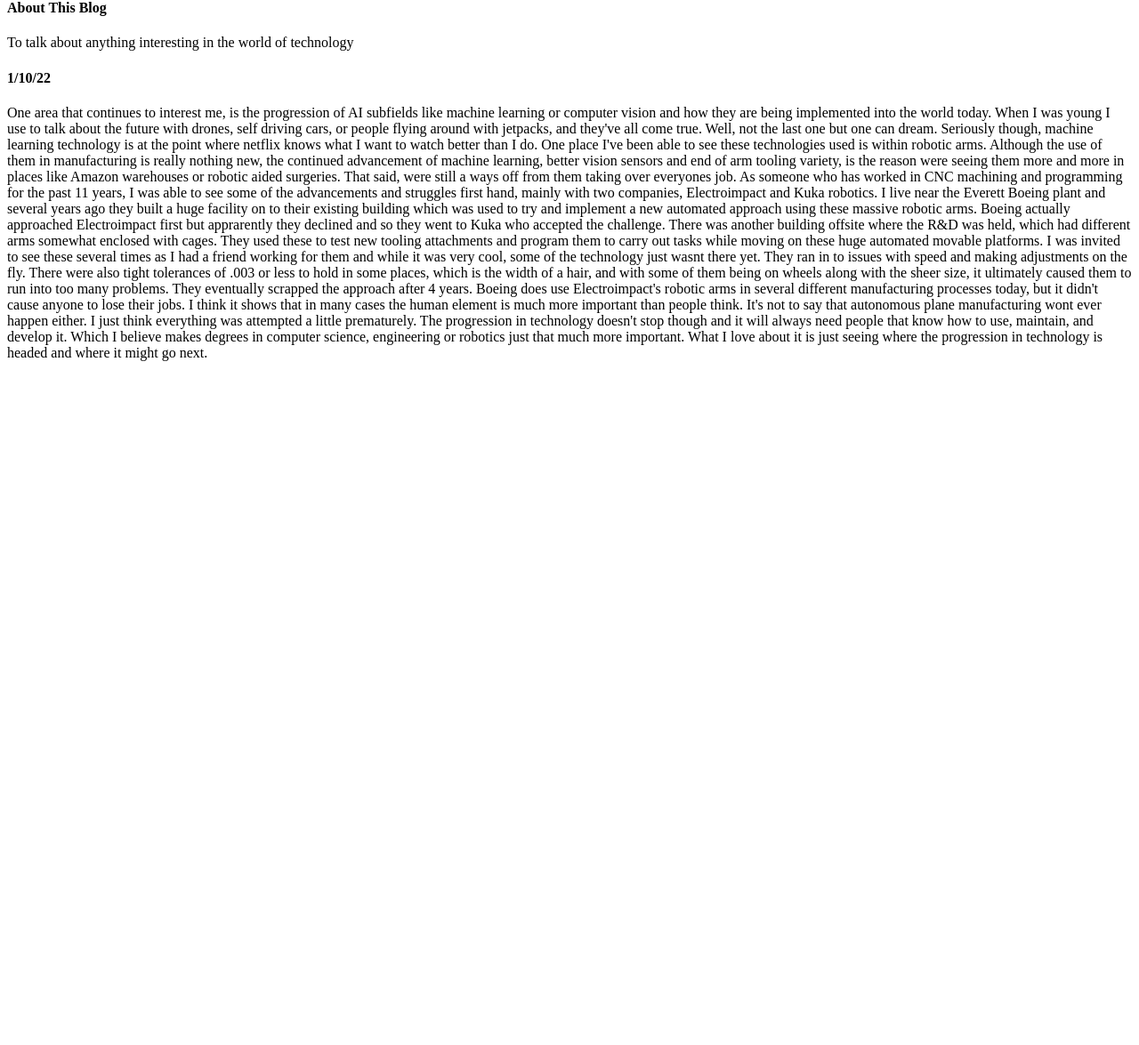
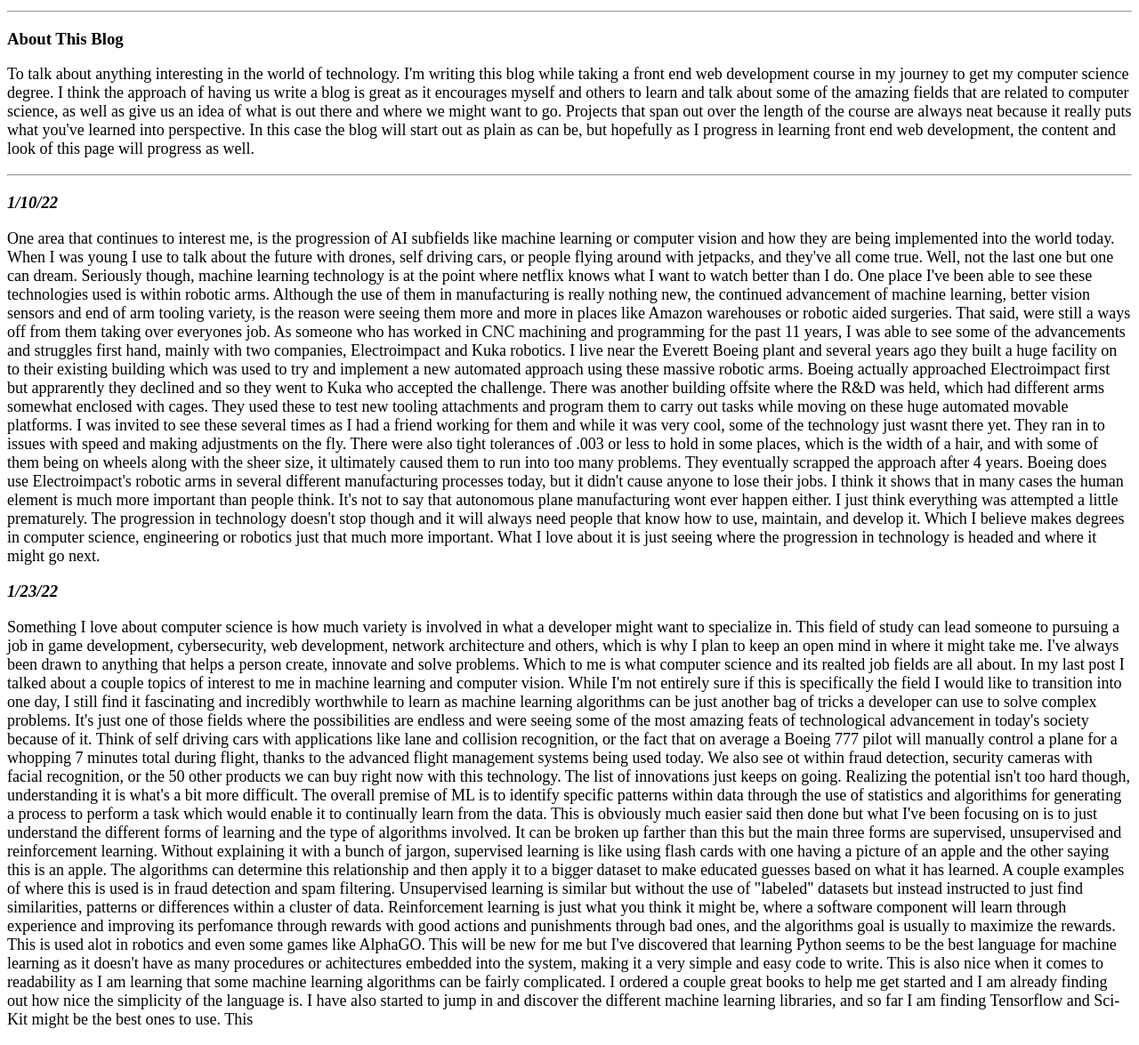
Before and after one commit to MMahar5/MattM-CSI140-Blog2, a plain HTML site: page index.html in a window 1280 px wide. Shown: the part 68-1243 px from the top of the page at 89% size. Before the commit the page ends 800 px from the top, so only its background shows below. Drawn offline with Linux system fonts and the light colour scheme.

Commit message:
Update index.html

```diff
--- a/index.html
+++ b/index.html
@@ -2,15 +2,24 @@
 <html>
     <head>
         <title>Matt Mahar's Tech Blog</title>
+        <style>
+            body{font-family:'Gill Sans', 'Gill Sans MT', Calibri, 'Trebuchet MS', sans-serif Cambria, Cochin, Georgia, Times, 'Times New Roman', serif ;}
+            p{font-size: 18px;}
+        </style>
     </head>
 
     <body>
-        <h2 ><i><b>Matt Mahar's Tech Blog - Winter 2022</b></i></h2>
+        <h1><b>Matt Mahar's Tech Blog - Winter 2022</b></h1>
+        <hr>
 
-        <h4>About This Blog</h4>
-        <p>To talk about anything interesting in the world of technology</p>
+        <h3>About This Blog</h3>
+        <p>To talk about anything interesting in the world of technology. I'm writing this blog while taking a front end web development course in my journey to get my computer science degree. I think the approach of having us write a blog is great as it encourages myself and
+            others to learn and talk about some of the amazing fields that are related to computer science, as well as give us an idea of what is out there and where we might want to go. Projects that span out over the length of the course are always neat because it really puts
+            what you've learned into perspective. In this case the blog will start out as plain as can be, but hopefully as I progress in learning front end web development, the content and look of this page will progress as well.
+        </p>
+        <hr>
 
-        <h4>1/10/22</h4>
+        <h3><em>1/10/22</em></h3>
         <p>One area that continues to interest me, is the progression of AI subfields like machine learning or computer vision and how they are being implemented into the world today. When I was young I use to talk about the future
             with drones, self driving cars, or people flying around with jetpacks, and they've all come true. Well, not the last one but one can dream. Seriously though, machine learning technology is at the point where netflix knows what
             I want to watch better than I do. One place I've been able to see these technologies used is within robotic arms. Although the use of them in manufacturing is really nothing new, the continued advancement of machine learning,
@@ -22,7 +31,30 @@
             adjustments on the fly. There were also tight tolerances of .003 or less to hold in some places, which is the width of a hair, and with some of them being on wheels along with the sheer size, it ultimately caused them to run into too many problems.
             They eventually scrapped the approach after 4 years. Boeing does use Electroimpact's robotic arms in several different manufacturing processes today, but it didn't cause anyone to lose their jobs. I think it shows that in many cases the human element is much
             more important than people think. It's not to say that autonomous plane manufacturing wont ever happen either. I just think everything was attempted a little prematurely. The progression in technology doesn't stop though and it will always need people
-        that know how to use, maintain, and develop it. Which I believe makes degrees in computer science, engineering or robotics just that much more important. What I love about it is just seeing where the progression in technology is headed and where it might go next.</p>
+            that know how to use, maintain, and develop it. Which I believe makes degrees in computer science, engineering or robotics just that much more important. What I love about it is just seeing where the progression in technology is headed and where it might go next.
+        </p>
+
+        <h3><em>1/23/22</em></h3>
+        <p>Something I love about computer science is how much variety is involved in what a developer might want to specialize in. This field of study can lead someone to pursuing a job in game development, cybersecurity, web development, network architecture and others, which is why I plan
+            to keep an open mind in where it might take me. I've always been drawn to anything that helps a person create, innovate and solve problems. Which to me is what computer science and its realted job fields are all about. In my last post I talked about a couple topics of interest to me
+            in machine learning and computer vision. While I'm not entirely sure if this is specifically the field I would like to transition into one day, I still find it fascinating and incredibly worthwhile to learn as machine learning algorithms can be just another bag of tricks a developer
+            can use to solve complex problems. It's just one of those fields where the possibilities are endless and were seeing some of the most amazing feats of technological advancement in today's society because of it. Think of self driving cars with applications like lane and collision recognition,
+            or the fact that on average a Boeing 777 pilot will manually control a plane for a whopping 7 minutes total during flight, thanks to the advanced flight management systems being used today. We also see ot within fraud detection, security cameras with facial recognition, or the 50 other products
+            we can buy right now with this technology. The list of innovations just keeps on going. Realizing the potential isn't too hard though, understanding it is what's a bit more difficult. The overall premise of ML is to identify specific patterns within data through the use
+            of statistics and algorithims for generating a process to perform a task which would enable it to continually learn from the data. This is obviously much easier said then done but what I've been focusing on is to just understand the different forms of learning and the type of algorithms involved.
+            It can be broken up farther than this but the main three forms are supervised, unsupervised and reinforcement learning. Without explaining it with a bunch of jargon, supervised learning is like using flash cards with one having a picture of an apple and the other saying this is an apple. The
+            algorithms can determine this relationship and then apply it to a bigger dataset to make educated guesses based on what it has learned. A couple examples of where this is used is in fraud detection and spam filtering. Unsupervised learning is similar but without the use of "labeled" datasets but
+            instead instructed to just find similarities, patterns or differences within a cluster of data. Reinforcement learning is just what you think it might be, where a software component will learn through experience and improving its perfomance through rewards with good actions and punishments
+            through bad ones, and the algorithms goal is usually to maximize the rewards. This is used alot in robotics and even some games like AlphaGO. This will be new for me but I've discovered that learning Python seems to be the best language for machine learning as it doesn't have as many procedures or
+            achitectures embedded into the system, making it a very simple and easy code to write. This is also nice when it comes to readability as I am learning that some machine learning algorithms can be fairly complicated. I ordered a couple great books to help me get started and I am already finding
+            out how nice the simplicity of the language is. I have also started to jump in and discover the different machine learning libraries, and so far I am finding Tensorflow and Sci-Kit might be the best ones to use.
+            This
+
+        </p>
+
+
+
+
 
     </body>
 </html>
```
Lines whose indentation alone changed are shown as unchanged.
